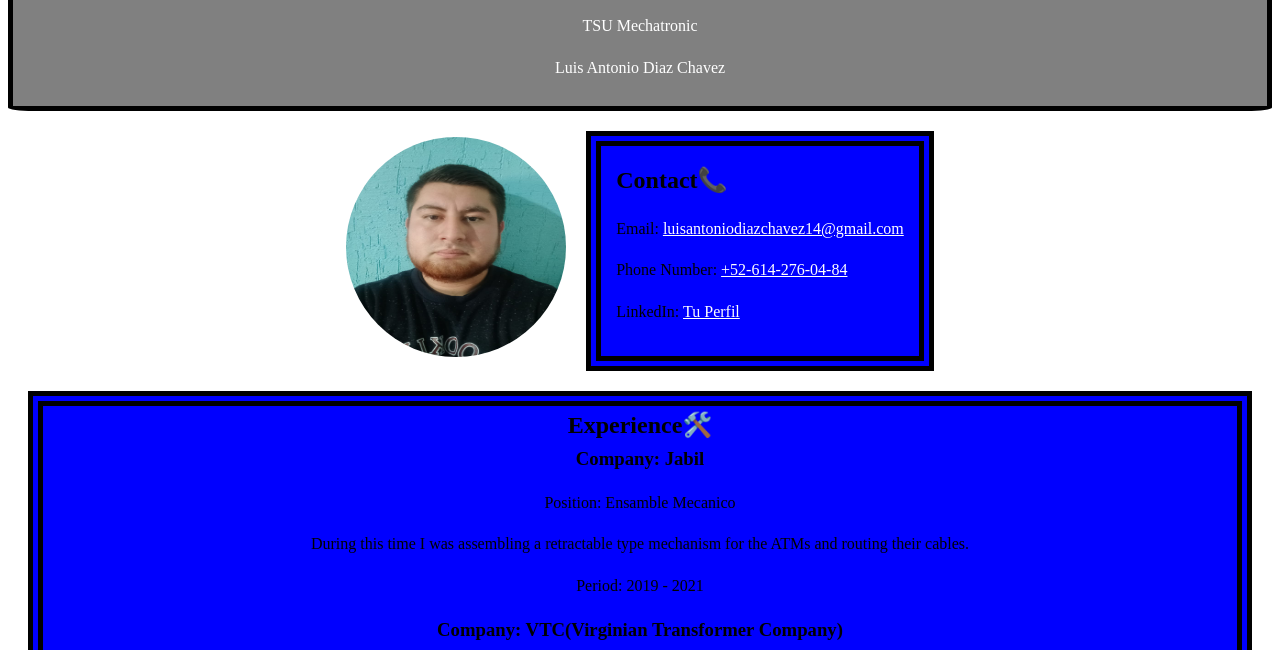
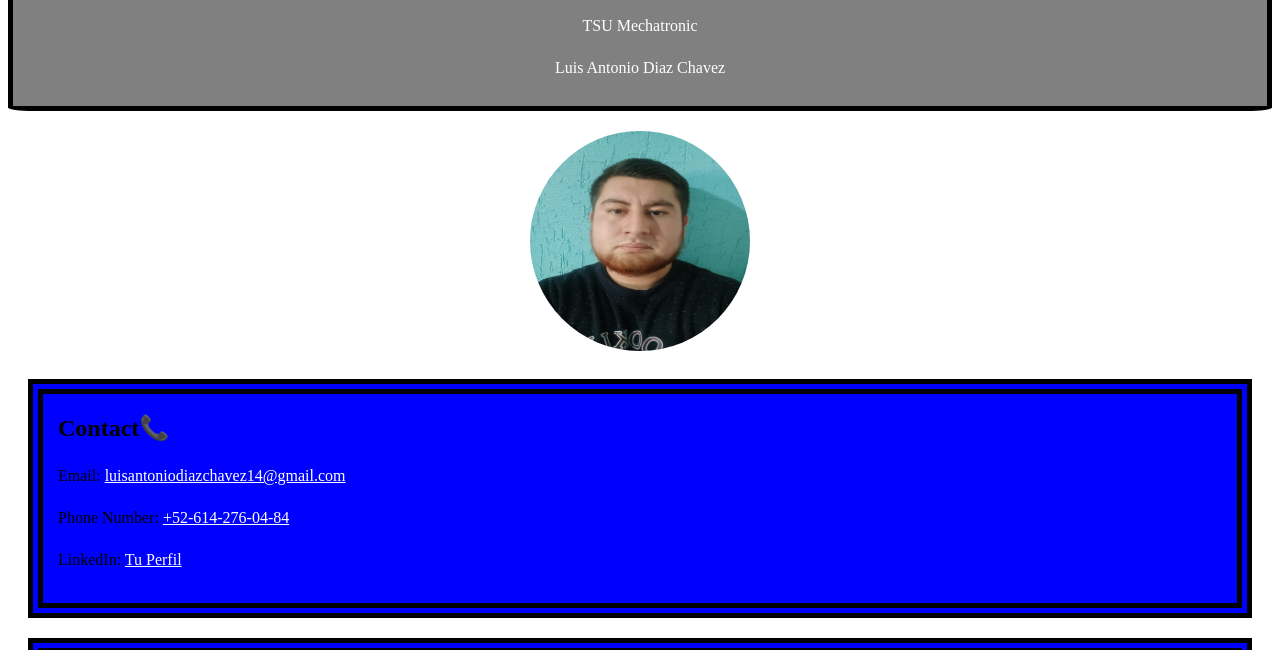
Before and after one commit to luisantonio202/Curriculum, a plain HTML site: page index.html in a window 1280 px wide. Shown: the part 77-727 px from the top of the page. Drawn offline with Linux system fonts and the light colour scheme.

Commit message:
Update styles.css

```diff
--- a/styles.css
+++ b/styles.css
@@ -31,13 +31,6 @@ body {
 
   section {
     margin-bottom: 20px;
-  }
-
-.contact-container {
-    display: flex;
-    align-items: center; /* Alinea verticalmente */
-    gap: 20px; /* Espacio entre la foto y el contacto */
-    justify-content: center; /* Centrar los elementos horizontalmente */
   }
 
 #fotoperfil img {
```
